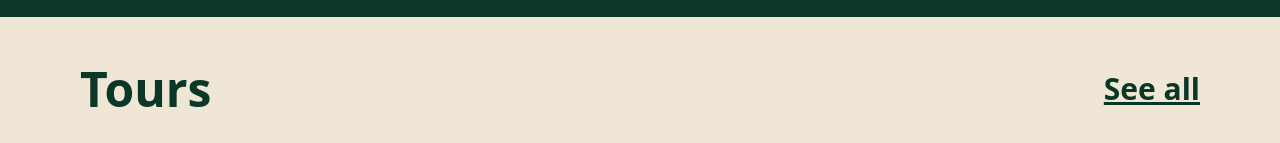
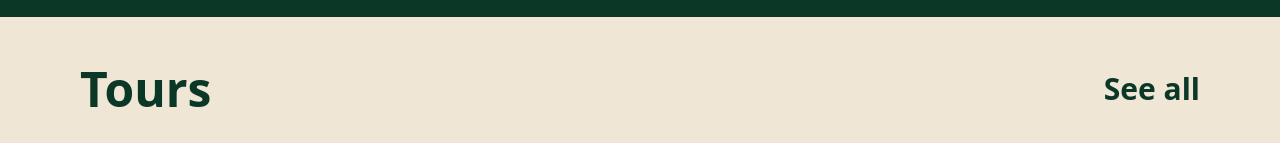
Before and after one commit to jeff283/Mosaic-tours, a React (Vite) app: page / in a window 1280 px wide. Shown: the part 809-952 px from the top of the page. Built offline with nearby package versions, Linux system fonts and the light colour scheme.

Commit message:
Added Tours Page

```diff
--- a/src/Routes.tsx
+++ b/src/Routes.tsx
@@ -1,9 +1,11 @@
 import { createBrowserRouter } from "react-router-dom";
 import ErrorPage from "./pages/ErrorPage/ErrorPage";
 import HomePage from "./pages/HomePage/HomePage";
+import ToursPage from "./pages/ToursPage/ToursPage";
 
 const Router = createBrowserRouter([
   { path: "/", element: <HomePage />, errorElement: <ErrorPage /> },
+  { path: "/tours", element: <ToursPage /> },
 ]);
 
 export default Router;
--- a/src/components/TourCarousel.tsx
+++ b/src/components/TourCarousel.tsx
@@ -32,8 +32,8 @@ const TourCarousel = () => {
           <TourCard />
         </CarouselItem>
       </CarouselContent>
-      <CarouselPrevious className="mdMax:hidden" />
-      <CarouselNext className="mdMax:hidden" />
+      <CarouselPrevious className="bg-eggshell ring-1 ring-lightGreen mdMax:hidden  " />
+      <CarouselNext className="bg-eggshell ring-1 ring-lightGreen mdMax:hidden" />
     </Carousel>
   );
 };
--- a/src/index.css
+++ b/src/index.css
@@ -2,7 +2,7 @@
 @tailwind components;
 @tailwind utilities;
 
-/* @layer base {
+ @layer base {
   :root {
     --background: 0 0% 100%;
     --foreground: 222.2 84% 4.9%;
@@ -73,7 +73,7 @@
   body {
     @apply bg-background text-foreground;
   }
-} */
+}
 
 
 @layer base {
@@ -122,6 +122,18 @@
   transition: width 0.3s ease-in-out;
 }
 
+.navbar-links-darkGreen a::after {
+  content: "";
+  position: absolute;
+  width: 0;
+  /* width: 100%; */
+  height: 3px;
+  bottom: 0;
+  left: 0;
+  background-color: #0B3727;
+  transition: width 0.3s ease-in-out;
+}
+
 
 .navbar-links a:hover::after {
   width: 100%;
--- a/src/pages/HomePage/HomePage.tsx
+++ b/src/pages/HomePage/HomePage.tsx
@@ -2,7 +2,6 @@
 import Navbar from "../../components/Navbar";
 import ContactUs from "../../components/ContactUs";
 import Footer from "../../components/Footer";
-import TourCard from "../../components/TourCard";
 import TourCarousel from "@/components/TourCarousel";
 
 // Assets
@@ -13,6 +12,7 @@ import SandraGwen from "../../assets/imgs/SandraGwen.png";
 import DavidLaner from "../../assets/imgs/DavidLaner.png";
 import SarahHomer from "../../assets/imgs/SarahHomer.png";
 import ContactUsImg from "../../assets/imgs/ContactUs.png";
+import { NavLink } from "react-router-dom";
 
 const HomePage = () => {
   return (
@@ -65,7 +65,9 @@ const HomePage = () => {
           {/* Top Bar */}
           <div className="flex justify-between items-center font-bold text-darkGreen pb-16">
             <h2 className="text-4xl md:text-5xl ">Tours</h2>
-            <div className="text-2xl md:text-3xl underline ">See all</div>
+            <div className="text-2xl md:text-3xl  cursor-pointer navbar-links navbar-links-darkGreen ">
+              <NavLink to="/tours">See all</NavLink>
+            </div>
           </div>
           {/* Card Container */}
           <div className="flex justify-center">
--- /dev/null
+++ b/src/pages/ToursPage/ToursPage.tsx
@@ -0,0 +1,19 @@
+import Footer from "@/components/Footer";
+import Navbar from "@/components/Navbar";
+
+const ToursPage = () => {
+  return (
+    <div className="bg-eggshell">
+      <Navbar />
+      <section id="all-tours">
+        {/* Container */}
+        <div className="h-screen">
+          <div className="px-5 py-6  md:px-20 md:py-12 ">Tours</div>
+        </div>
+      </section>
+      <Footer />
+    </div>
+  );
+};
+
+export default ToursPage;
```
